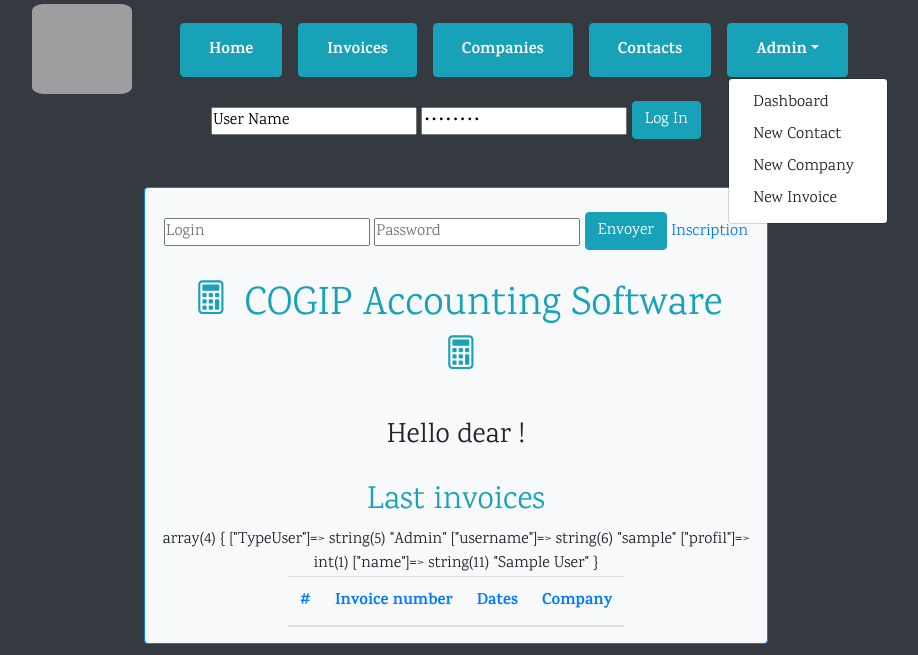
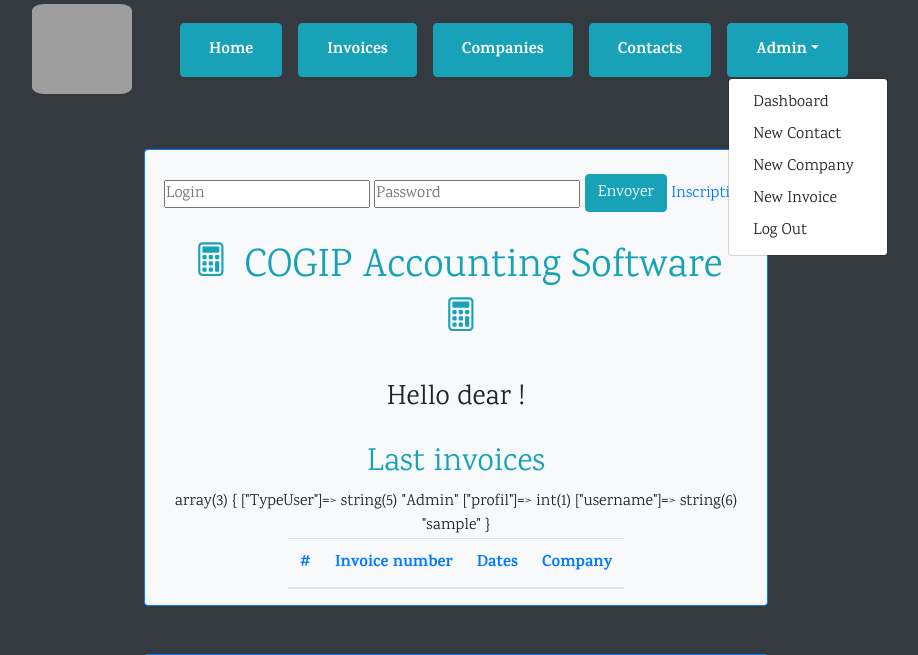
Before and after one commit to Delvaux1986/COGIP-app, a PHP site: page /COGIP-app/Home/index in a window 1280 px wide, after a click on "Admin". Shown: the part 17-672 px from the top of the page, without its empty margins (184-1102 px from the left). Run offline with PHP 8.4, Linux system fonts and the light colour scheme; the visitor is signed in with stand-in values (Sample User, id 1); data that the repository does not hold is empty; grey boxes are pictures that could not be loaded.

Commit message:
menu admin

```diff
--- a/controllers/Admin.php
+++ b/controllers/Admin.php
@@ -68,7 +68,6 @@
                     if($log['Name'] == $_POST['login'] && $log['Hash_Password'] == $_POST['password']){
                         session_start();
                         $_SESSION['TypeUser'] = $log['Profil'];
-                        Echo "<p class='text-center'>YOU ARE CONNECTED !!!!!!!!</p>";
                     }
                 }
                 if($_SESSION['TypeUser'] === "Admin"){
@@ -84,6 +83,11 @@
         }
 
         //LOGOUT
+        public function LogOut() {
+            session_unset();
+            session_destroy();
+            echo '<meta http-equiv="refresh" content="4; url=http://localhost/COGIP-app/Home/index">';
+            }
 
 
     }
--- a/views/AdminView.php
+++ b/views/AdminView.php
@@ -1,5 +1,7 @@
 
-
+<?php
+    session_start();
+?>
 <section class="col-md-6 offset-md-3 mt-5 mb-5 rounded border border-primary justify-content-center align-item-center bg-light container-fluid">
     <h1 class="text-center text-info p-3">DashBoard</h1>
 
--- a/views/CompanyView.php
+++ b/views/CompanyView.php
@@ -1,3 +1,6 @@
+<?php
+    session_start();
+?>
 <h2 class="text-center text-info mt-5">Company</h2>
 
 <section class="col-md-6 offset-md-3 mt-5 mb-5 rounded border border-primary container-fluid bg-light">
--- a/views/Invoice.php
+++ b/views/Invoice.php
@@ -1,4 +1,6 @@
-
+<?php
+    session_start();
+?>
 <section class="col-md-6 offset-md-3 mt-5 mb-5 rounded border border-primary justify-content-center align-item-center bg-light container-fluid">
 <h1 class="text-center text-info p-3">Invoices's List</h1>
 
--- a/views/InvoiceView.php
+++ b/views/InvoiceView.php
@@ -1,3 +1,6 @@
+<?php
+    session_start();
+?>
 <section class="col-md-6 offset-md-3 mt-5 mb-5 rounded border border-primary justify-content-center align-item-center bg-light container-fluid">
 <h1 class="text-center text-info p-3">Invoice</h1>
 
--- a/views/company.php
+++ b/views/company.php
@@ -1,4 +1,6 @@
-
+<?php
+    session_start();
+?>
 <section class="col-md-6 offset-md-3 mt-5 mb-5 rounded border border-primary justify-content-center align-item-center bg-light container-fluid">
 <h1 class="text-center text-info p-3">Companies's List</h1>
 
--- a/views/contact.php
+++ b/views/contact.php
@@ -1,4 +1,6 @@
-
+<?php
+    session_start();
+?>
 <section class="col-md-6 offset-md-3 mt-5 mb-5 rounded border border-primary   bg-light">
 <h1 class="text-center text-info p-3">Liste des Contacts</h1>
 
--- a/views/home.php
+++ b/views/home.php
@@ -2,15 +2,8 @@
     session_start();
 ?>
 
-<form action="Adminview.php" method= "POST" class="font-weight-bold text-primary">
-    <input type="text" name="username" value="User Name">
-    <input type="password" name="password" value="Password">
-    <button type="submit" class="btn btn-info" name="login">Log In</button>
-</form>
-
-
 <section class="col-md-6 offset-md-3 mt-5 mb-5 rounded border border-primary container-fluid bg-light">
-    <form action="https://delvauxrobby.yj.fr/delvauxrobby.yj.fr/blog/Assets/COGIP-app/Admin/login" method="POST" class =" mt-4">
+    <form action="http://localhost/COGIP-app/Admin/login" method="POST" class =" mt-4">
                 <input type="text" name="login" placeholder="Login">
                     <input type="password" name="password" placeholder="Password">
                 <input type="submit" value="Envoyer" name="sendLogin" class="btn btn-info">
--- a/views/layouts/default.php
+++ b/views/layouts/default.php
@@ -2,19 +2,6 @@
 
 // Verify if session active
 session_start();
-
-// Create session login
-if(isset($_POST['username'],$_POST['password'], $_POST['login'])){
-    if ($_POST['username'] == $login[0]['Name'] && $_POST['password'] == $login[0]['Password']) {
-        session_start();
-        $_SESSION['username'] = $_POST['username'];
-        $_SESSION['password'] = $_POST['password'];
-        $_SESSION['profil'] = $_POST['profil'];// Condition to show admin views
-
-        header('location: http://localhost/COGIP-app/Admin/DashBoard');
-    }
-}
-
 // Removing session data ?
 // if(isset($_SESSION["username"])){
 //     unset($_SESSION["username"]);
@@ -22,29 +9,6 @@
 //     unset($_SESSION["profil"]);
 // }
 
-// Logout
-if(isset($_POST['logout'])) {
-    session_unset();
-    session_destroy();
-}
-
-
-
-// // Storing sessions data
-// $_SESSION["profil"] = $_POST['profil']; // admin or moderator
-
-
-// // show session variables
-// // print_r($_SESSION);
-
-// // function close session
-// function destroySession() {
-//     if (isset($_SESSION["name"])){ // on submit disconnect
-//         unset($_SESSION["name"]);
-//         session_destroy();
-//
-//     }
-// }
 
 ?>
 <!DOCTYPE html>
@@ -53,7 +17,7 @@
     <meta charset="UTF-8">
     <meta name="viewport" content="width=device-width, initial-scale=1.0">
     <link rel="stylesheet" href="https://maxcdn.bootstrapcdn.com/bootstrap/4.0.0/css/bootstrap.min.css" integrity="sha384-Gn5384xqQ1aoWXA+058RXPxPg6fy4IWvTNh0E263XmFcJlSAwiGgFAW/dAiS6JXm" crossorigin="anonymous">
-    <link rel="stylesheet" href="https://delvauxrobby.yj.fr/delvauxrobby.yj.fr/blog/Assets/COGIP-app/assets/css/style.css">
+    <link rel="stylesheet" href="http://localhost/COGIP-app/assets/css/style.css">
     <link href="https://fonts.googleapis.com/css2?family=Karma:wght@300;400;600;700&display=swap" rel="stylesheet">
     <title>COGIP</title>
 </head>
@@ -66,18 +30,29 @@
         <article>
             <nav class="navbar navbar-expand-sm navbar-dark primary-color">
                 <ul class='nav table justify-content-center m-2'>
-                    <li class="m-2 btn btn-info "><a  href="https://delvauxrobby.yj.fr/delvauxrobby.yj.fr/blog/Assets/COGIP-app/Home/index" class="text-light font-weight-bold nav-link">Home</a></li>
-                    <li class="m-2 btn btn-info "><a  href="https://delvauxrobby.yj.fr/delvauxrobby.yj.fr/blog/Assets/COGIP-app/Invoice/index" class="text-light font-weight-bold nav-link">Invoices</a></li>
-                    <li class="m-2 btn btn-info "><a  href="https://delvauxrobby.yj.fr/delvauxrobby.yj.fr/blog/Assets/COGIP-app/Companies/index" class="text-light font-weight-bold nav-link">Companies</a></li>
-                    <li class="m-2 btn btn-info "><a  href="https://delvauxrobby.yj.fr/delvauxrobby.yj.fr/blog/Assets/COGIP-app/Contacts/index" class="text-light font-weight-bold nav-link">Contacts</a></li>
+                    <li class="m-2 btn btn-info "><a  href="http://localhost/COGIP-app/Home/index" class="text-light font-weight-bold nav-link">Home</a></li>
+                    <li class="m-2 btn btn-info "><a  href="http://localhost/COGIP-app/Invoice/index" class="text-light font-weight-bold nav-link">Invoices</a></li>
+                    <li class="m-2 btn btn-info "><a  href="http://localhost/COGIP-app/Companies/index" class="text-light font-weight-bold nav-link">Companies</a></li>
+                    <li class="m-2 btn btn-info "><a  href="http://localhost/COGIP-app/Contacts/index" class="text-light font-weight-bold nav-link">Contacts</a></li>
 
-                    <li class="nav-item dropdown m-2 btn btn-info ">
-                        <a class="nav-link dropdown-toggle font-weight-bold" id="navbarDropdownMenuLink" data-toggle="dropdown" aria-haspopup="true" aria-expanded="false">Admin</a>
-                        <div class="dropdown-menu dropdown-primary" aria-labelledby="navbarDropdownMenuLink">
-                            <a class="dropdown-item" href="https://delvauxrobby.yj.fr/delvauxrobby.yj.fr/blog/Assets/COGIP-app/Admin/DashBoard">Dashboard</a>
-                            <a class="dropdown-item" href="https://delvauxrobby.yj.fr/delvauxrobby.yj.fr/blog/Assets/COGIP-app/Admin/NewContact">New Contact</a>
-                            <a class="dropdown-item" href="https://delvauxrobby.yj.fr/delvauxrobby.yj.fr/blog/Assets/COGIP-app/Admin/NewCompany">New Company</a>
-                            <a class="dropdown-item" href="https://delvauxrobby.yj.fr/delvauxrobby.yj.fr/blog/Assets/COGIP-app/Admin/NewInvoice">New Invoice</a>
+                    <?php
+                        require_once(ROOT.'controllers/Admin.php');
+                        if ($_SESSION['TypeUser'] == 'Admin' || $_SESSION['TypeUser'] == 'Moderator') {
+                            echo '<li class="nav-item dropdown m-2 btn btn-info ">';
+                            echo '<a class="nav-link dropdown-toggle font-weight-bold" id="navbarDropdownMenuLink" data-toggle="dropdown" aria-haspopup="true" aria-expanded="false">Admin</a>';
+                            echo '<div class="dropdown-menu dropdown-primary" aria-labelledby="navbarDropdownMenuLink">';
+                            echo '<a class="dropdown-item" href="http://localhost/COGIP-app/Admin/DashBoard">Dashboard</a>';
+                            echo '<a class="dropdown-item" href="http://localhost/COGIP-app/Admin/NewContact">New Contact</a>';
+                            echo '<a class="dropdown-item" href="http://localhost/COGIP-app/Admin/NewCompany">New Company</a>';
+                            echo '<a class="dropdown-item" href="http://localhost/COGIP-app/Admin/NewInvoice">New Invoice</a>';
+                            echo '<a class="dropdown-item" href="http://localhost/COGIP-app/Admin/LogOut">Log Out</a>';
+                            echo '</div>';
+                            echo '</li>';
+                        } else {
+                            echo '<li class="nav-item dropdown m-2 btn btn-info "><a class="dropdown-item" href="http://localhost/COGIP-app/Home/index">Log In</a></li>';
+                        }
+                    ?>
+
                         </div>
                     </li>
                 </ul>
--- a/views/menu.php
+++ b/views/menu.php
@@ -1,5 +1,7 @@
 
-
+<?php
+    session_start();
+?>
 <nav>
         <ul class='nav table justify-content-center mt-1 mb-5 text-light'>
                 <li class="ml-2 btn btn-info"><a  href="http://localhost/COGIP-app/Home/index">Home</a></li>
--- a/views/newCompany.php
+++ b/views/newCompany.php
@@ -1,4 +1,6 @@
-
+<?php
+    session_start();
+?>
 
 <section class="col-md-6 offset-md-3 mt-5 mb-5 rounded border border-primary justify-content-center align-item-center bg-light container-fluid">
 <h1 class="text-center text-info p-3">Add company</h1>
--- a/views/newContact.php
+++ b/views/newContact.php
@@ -1,5 +1,7 @@
 
-
+<?php
+    session_start();
+?>
 <section class="col-md-6 offset-md-3 mt-5 mb-5 rounded border border-primary justify-content-center align-item-center bg-light container-fluid">
 <h1 class="text-center text-info p-3">Add contact</h1>
 
--- a/views/newInvoice.php
+++ b/views/newInvoice.php
@@ -1,4 +1,6 @@
-
+<?php
+    session_start();
+?>
 
 <section class="col-md-6 offset-md-3 mt-5 mb-5 rounded border border-primary justify-content-center align-item-center bg-light container-fluid">
 <h1 class="text-center text-info p-3">Add invoice</h1>
--- a/views/user.php
+++ b/views/user.php
@@ -1,3 +1,6 @@
+<?php
+    session_start();
+?>
 <section class="col-md-6 offset-md-3 mt-5 mb-5 rounded border  bg-light">
 <h2 class="text-center text-info">Contact</h2>
 
```
